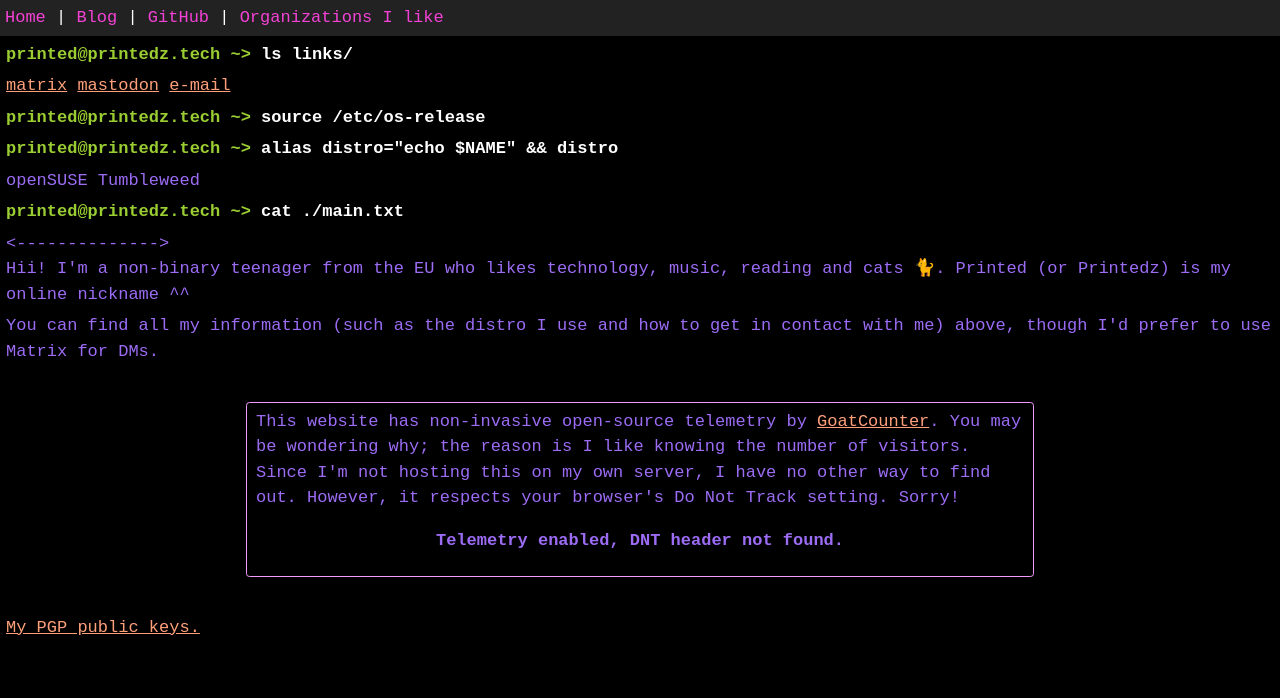
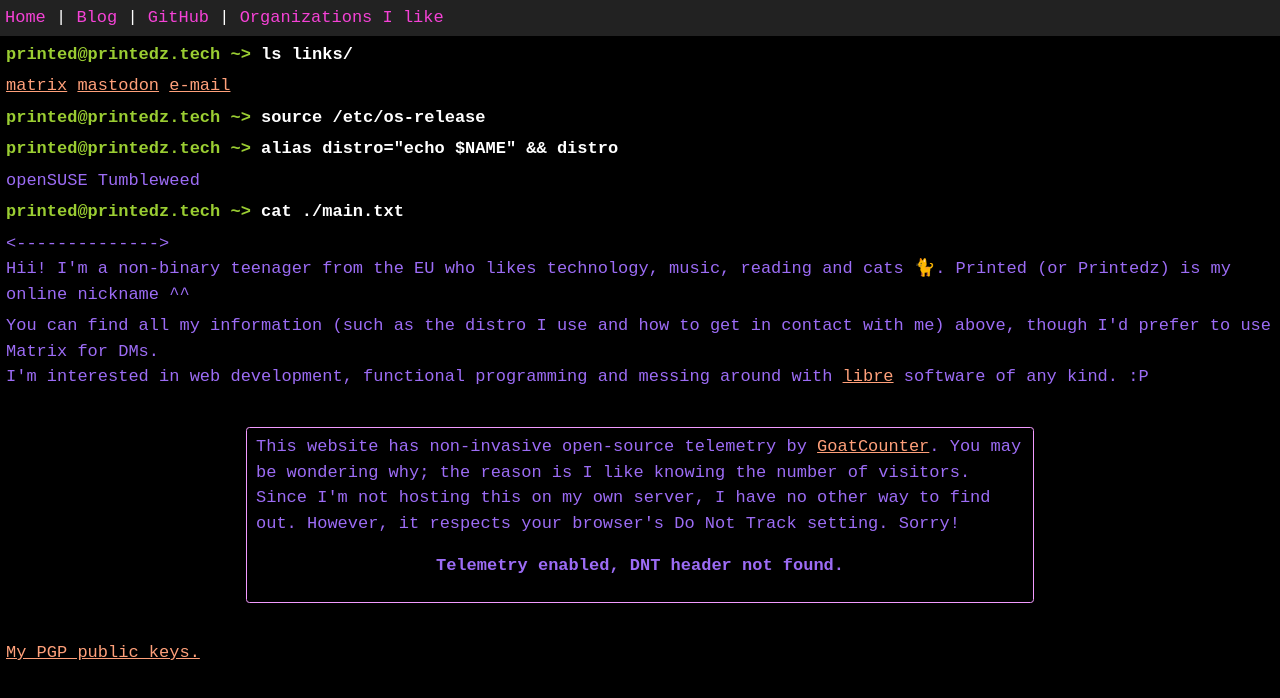
Before and after one commit to printedz/printedz.github.io, a plain HTML site: page index.html in a window 1280 px wide. Drawn offline with Linux system fonts and the light colour scheme.

Commit message:
Index main landmark.

```diff
--- a/index.html
+++ b/index.html
@@ -24,8 +24,9 @@
     <div></div>
     <div class="output">openSUSE Tumbleweed</div>
     <div class="prompt">cat ./main.txt</div>
-    <div class="output">&lt;--------------&#62;<br>Hii! I'm a non-binary teenager from the EU who likes technology, music, reading and cats 🐈. Printed (or Printedz) is my online nickname ^^</div>
-    <div class="output">You can find all my information (such as the distro I use and how to get in contact with me) above, though I'd prefer to use Matrix for DMs.</div> <br>
+    <main><div class="output">&lt;--------------&#62;<br>Hii! I'm a non-binary teenager from the EU who likes technology, music, reading and cats 🐈. Printed (or Printedz) is my online nickname ^^</div>
+    <div class="output">You can find all my information (such as the distro I use and how to get in contact with me) above, though I'd prefer to use Matrix for DMs. <br>
+    I'm interested in web development, functional programming and messing around with <a href="https://www.gnu.org/philosophy/free-sw.en.html">libre</a> software of any kind. :P </div></main> <br>
     <div class="output telemetry">This website has non-invasive open-source telemetry by <a href="https://www.goatcounter.com/">GoatCounter</a>. You may be wondering why; the reason is I like knowing the number of visitors. Since I'm not hosting this on my own server, I have no other way to find out. However, it respects your browser's Do Not Track setting. Sorry! </div> <br>
 
     <div class="output"><a href="/assets/printed_pgp.asc">My PGP public keys.</a></div>
```
